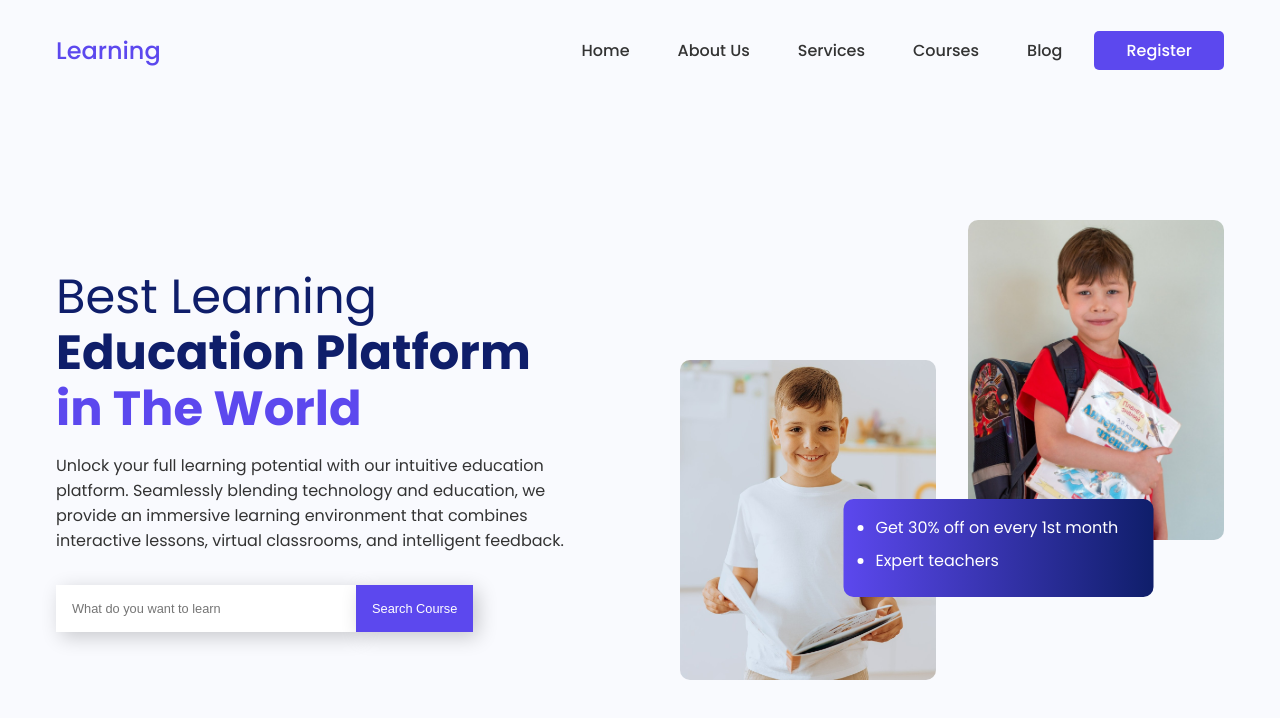
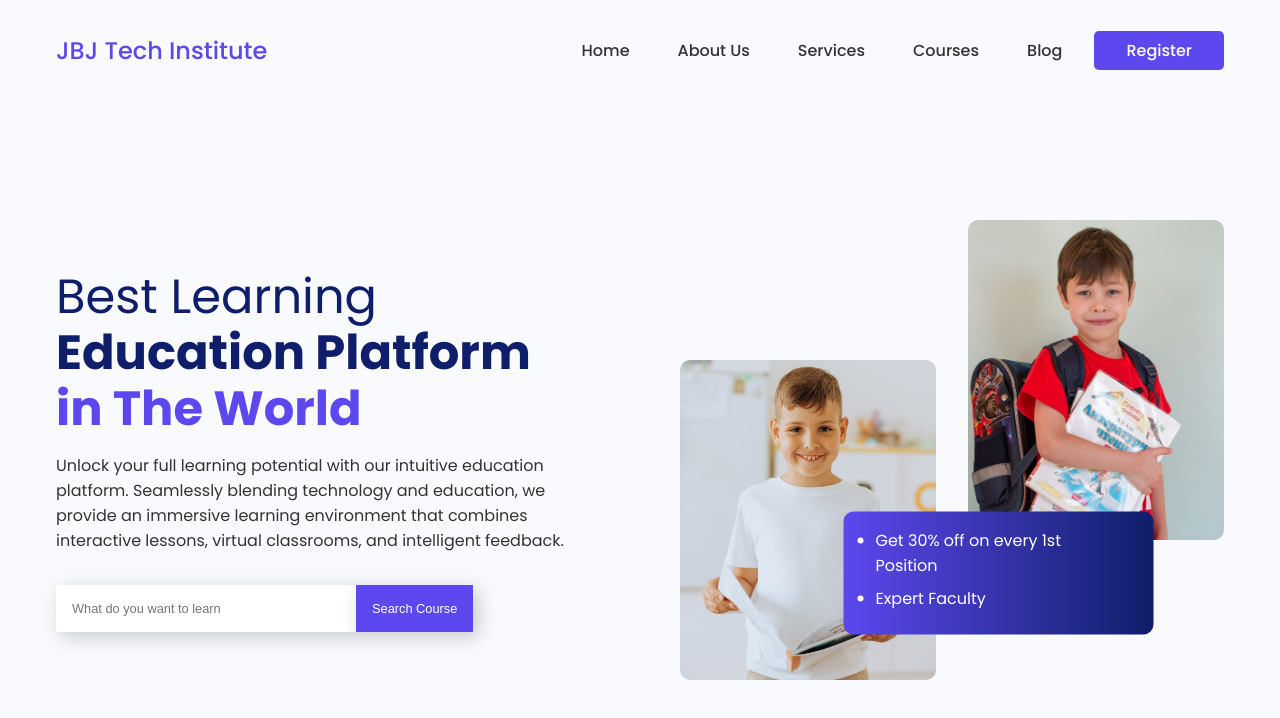
Before and after one commit to mjawadjamil/prodigy-infotech-internship, a plain HTML site: page Task 1/index.html in a window 1280 px wide. Drawn offline with Linux system fonts and the light colour scheme.

Commit message:
Header Name Changed

```diff
--- a/Task 1/index.html
+++ b/Task 1/index.html
@@ -5,11 +5,11 @@
     <meta http-equiv="X-UA-Compatible" content="IE=edge" />
     <meta name="viewport" content="width=device-width, initial-scale=1.0" />
     <link rel="stylesheet" href="styles.css" />
-    <title>Web Design Mastery | Learning Landing Page</title>
+    <title>JBJ | Learning Landing Page</title>
   </head>
   <body>
     <nav>
-      <div class="nav__logo"><a href="#">Learning</a></div>
+      <div class="nav__logo"><a href="#">JBJ Tech Institute</a></div>
       <ul class="nav__links">
         <li class="link"><a href="#">Home</a></li>
         <li class="link"><a href="#">About Us</a></li>
@@ -42,8 +42,8 @@
         <img src="images/header-2.jpg" alt="header" />
         <div class="image__content">
           <ul>
-            <li>Get 30% off on every 1st month</li>
-            <li>Expert teachers</li>
+            <li>Get 30% off on every 1st Position</li>
+            <li>Expert Faculty</li>
           </ul>
         </div>
       </div>
```
